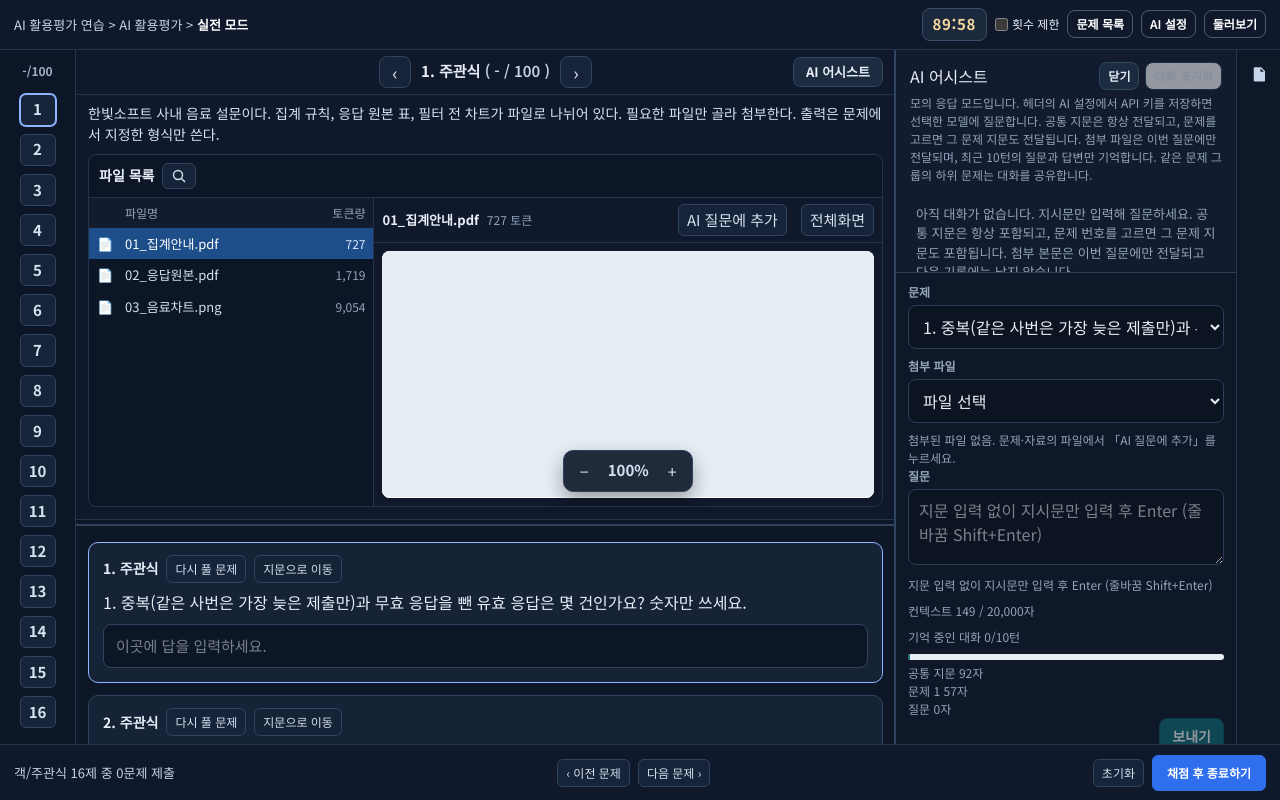
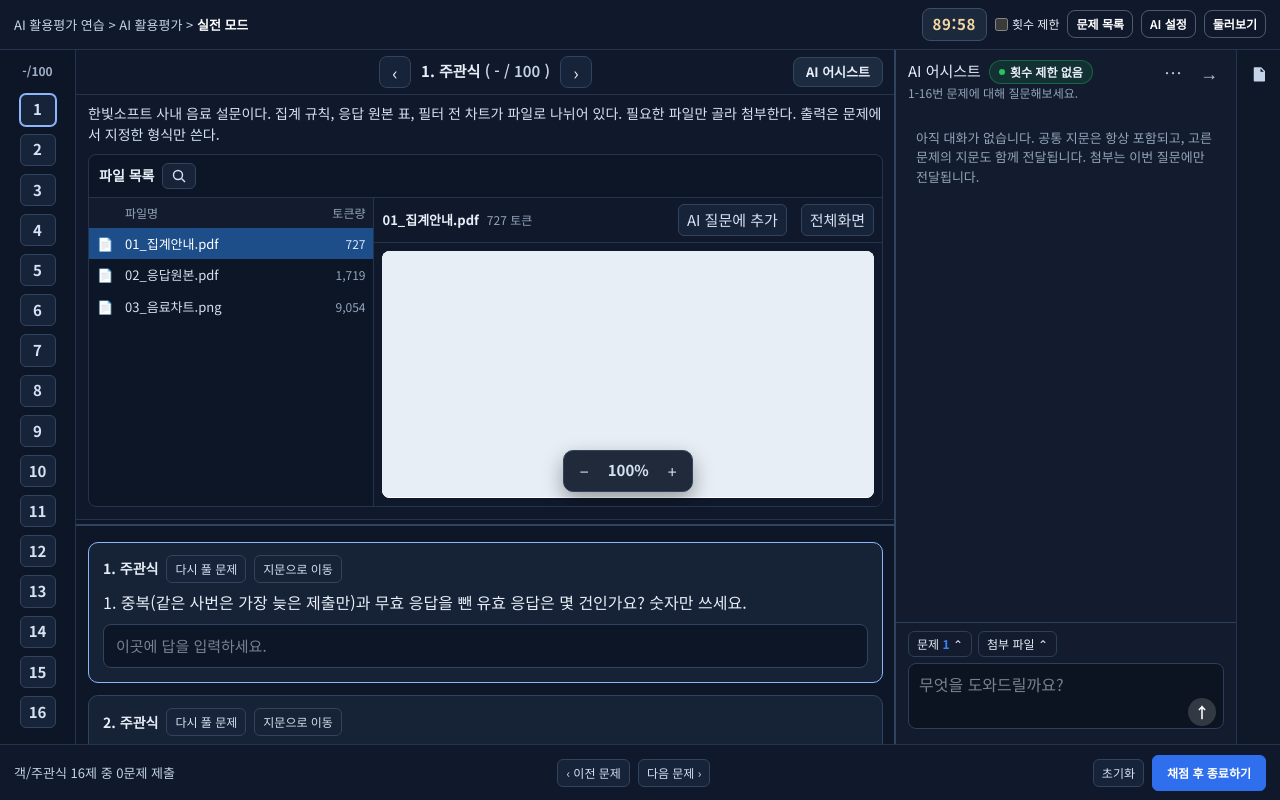
Before and after one commit to donggrri/ai-assessment-practice, a Next.js app: page /ai-assessment-practice/ in a window 1280 px wide. Both pictures are taken after a click on the button "실전 모드". Built offline with nearby package versions, Linux system fonts and the light colour scheme.

Commit message:
Exam-style compact AI panel: badge header, menu, drop-up question/file pickers, large chat area

```diff
--- a/app/globals.css
+++ b/app/globals.css
@@ -1525,3 +1525,43 @@ body.passage-split-dragging, body.passage-split-dragging * { user-select: none !
 }
 .file-tree .file-tree-item:hover > button.file-tree-add, .file-tree .file-tree-item > button.file-tree-add:focus-visible { display: inline-flex; }
 .file-tree .file-tree-item > button.file-tree-add.added { background: #16a34a; border-color: #16a34a; cursor: default; }
+
+/* ---- 실전형 AI 패널 레이아웃 ---- */
+.pane-ai .ai-head { padding: 10px 12px 6px; flex: none; }
+.pane-ai .ai-head-row { position: relative; display: flex; align-items: center; gap: 8px; }
+.pane-ai .ai-head-row h2 { font-size: 15px; margin: 0; }
+.ai-left-badge { display: inline-flex; align-items: center; gap: 5px; padding: 2px 9px; border-radius: 999px; font-size: 12px; font-weight: 600; background: rgba(34,197,94,.12); color: inherit; border: 1px solid rgba(34,197,94,.35); }
+.ai-left-badge i { width: 6px; height: 6px; border-radius: 50%; background: #22c55e; }
+.ai-left-badge.empty i { background: #ef4444; }
+.pane-ai .ai-head-actions { margin-left: auto; }
+.ai-icon-btn { border: 0; background: transparent; color: inherit; font-size: 18px; line-height: 1; padding: 2px 6px; cursor: pointer; border-radius: 6px; opacity: .8; }
+.ai-icon-btn:hover { opacity: 1; background: rgba(127,127,127,.15); }
+.ai-menu-pop { position: absolute; right: 0; top: 30px; z-index: 40; width: 280px; padding: 10px 12px; border-radius: 10px; border: 1px solid var(--line); background: #fff; color: #1f2937; box-shadow: 0 10px 28px rgba(0,0,0,.25); display: flex; flex-direction: column; gap: 6px; font-size: 12px; }
+.ai-menu-pop p { margin: 0; }
+.ai-menu-pop .parts { margin: 0; padding-left: 16px; }
+.ai-menu-note { color: #6b7280; }
+.pane-ai .ai-sub { margin: 2px 0 0; font-size: 12px; color: var(--muted); }
+.pane-ai .thread { flex: 1 1 0; min-height: 0; }
+.pane-ai .composer { max-height: none; overflow: visible; padding: 8px 12px 10px; position: relative; }
+.pane-ai .composer .warn { margin: 0 0 6px; font-size: 12px; }
+.dropup-row { display: flex; gap: 6px; margin-bottom: 6px; }
+.dropup { position: relative; }
+.dropup-btn { font-size: 12px; padding: 3px 8px; border-radius: 6px; border: 1px solid var(--line); background: transparent; color: inherit; cursor: pointer; white-space: nowrap; }
+.dropup-btn b { color: #3b82f6; }
+.dropup-pop { position: absolute; bottom: calc(100% + 4px); left: 0; z-index: 40; list-style: none; margin: 0; padding: 4px; min-width: 240px; max-width: 340px; max-height: 300px; overflow: auto; border-radius: 8px; border: 1px solid var(--line); background: #fff; color: #1f2937; box-shadow: 0 10px 28px rgba(0,0,0,.25); }
+.dropup-pop li button, .dropup-pop li label { display: flex; gap: 6px; width: 100%; text-align: left; border: 0; background: transparent; padding: 6px 8px; font-size: 12px; border-radius: 6px; cursor: pointer; color: inherit; }
+.dropup-pop li button:hover, .dropup-pop li label:hover, .dropup-pop li button.on { background: #eef2ff; }
+.chips.small { margin: 0 0 6px; gap: 4px; }
+.chips.small .chip { font-size: 11px; padding: 1px 6px; }
+.ask-box { position: relative; }
+.pane-ai .ask-box textarea { min-height: 44px; max-height: 160px; padding-right: 40px; resize: none; border-radius: 8px; }
+.ask-send { position: absolute; right: 8px; bottom: 8px; width: 28px; height: 28px; border-radius: 50%; border: 0; background: #3b82f6; color: #fff; font-weight: 800; cursor: pointer; }
+.ask-send:disabled { background: rgba(127,127,127,.35); cursor: default; }
+.pane-ai .chat-hint { margin: 4px 0 0; font-size: 11px; }
+.exam-shell.desk-exam .ai-menu-pop, .exam-shell.desk-exam .dropup-pop { background: #16223a; color: #e7eef8; border-color: #33465f; }
+.exam-shell.desk-exam .ai-menu-note { color: #93a4bb; }
+.exam-shell.desk-exam .dropup-pop li button:hover, .exam-shell.desk-exam .dropup-pop li label:hover, .exam-shell.desk-exam .dropup-pop li button.on { background: #24344c; }
+.exam-shell.desk-exam .pane-ai .composer { background: transparent; }
+.pane-ai .composer .warn { padding: 3px 8px; }
+.pane-ai .ai-head .ai-sub { margin-top: 0; }
+.cooldown-tag { margin-left: auto; align-self: center; font-size: 11px; color: #f59e0b; white-space: nowrap; }
--- a/components/ai-pane.tsx
+++ b/components/ai-pane.tsx
@@ -10,6 +10,8 @@ export function AiPane() {
   const exam = useExam();
   const [pasteWarning, setPasteWarning] = useState(false);
   const [memoOpen, setMemoOpen] = useState(false);
+  const [menuOpen, setMenuOpen] = useState(false);
+  const [pop, setPop] = useState<"question" | "file" | null>(null);
   const memo = useSyncExternalStore(
     subscribeMemo,
     () => loadMemo(localStorage, exam.chatGroupId),
@@ -21,13 +23,14 @@ export function AiPane() {
   const files = exam.attachedFileIds
     .map((id) => exam.problem.files.find((file) => file.id === id))
     .filter((file): file is NonNullable<typeof file> => Boolean(file));
+  const selectedQuestion = exam.problem.questions.find((question) => question.id === exam.chatQuestionId) ?? null;
   const limit = exam.measurement.limit ?? exam.config.contextCharLimit;
   const ratio = limit > 0 ? Math.min(100, (exam.measurement.charCount / limit) * 100) : 100;
   const placeholder = exam.locked
     ? "채점이 끝나 질문을 보낼 수 없습니다."
     : limitBlocked
       ? "AI 질문 횟수를 모두 사용했습니다."
-      : CHAT_HINT;
+      : "무엇을 도와드릴까요?";
   const blocked =
     exam.locked || cooling || limitBlocked || exam.sending || exam.measurement.over || exam.chatDraft.trim() === "";
 
@@ -42,37 +45,80 @@ export function AiPane() {
         <div className="ai-head">
           <div className="ai-head-row">
             <h2>AI 어시스트</h2>
+            <span className={`ai-left-badge${limitBlocked ? " empty" : ""}`} data-testid="ai-left-badge">
+              <i aria-hidden="true" />
+              {exam.requestLimitEnabled ? `${exam.remaining}회 남음` : "횟수 제한 없음"}
+            </span>
             <div className="ai-head-actions">
-              <button type="button" className="btn small ai-close" data-testid="ai-close" aria-label="AI 어시스트 닫기" onClick={() => exam.closeAi()}>
-                닫기
+              <button
+                type="button"
+                className="ai-icon-btn"
+                data-testid="ai-menu"
+                aria-label="AI 도구"
+                aria-expanded={menuOpen}
+                onClick={() => setMenuOpen((open) => !open)}
+              >
+                ⋯
               </button>
-              {limitBlocked ? (
-                <span className="exhausted" data-testid="requests-exhausted">
-                  횟수 소진
-                </span>
-              ) : null}
+              <button type="button" className="ai-icon-btn" data-testid="ai-close" aria-label="AI 어시스트 닫기" onClick={() => exam.closeAi()}>
+                →
+              </button>
+            </div>
+            {menuOpen ? (
+              <div className="ai-menu-pop" role="menu" data-testid="ai-menu-pop">
+                <p className="ai-menu-model">
+                  {exam.config.mockMode ? "모의 응답 모드 (AI 설정에서 API 키 입력)" : `모델: ${exam.config.model}`}
+                </p>
+                <p className="counter" data-testid="memory-turns">
+                  기억 중인 대화 {exam.memoryTurns}/{CHAT_MEMORY_TURNS}턴
+                </p>
+                <p
+                  className={`counter ${exam.measurement.over ? "over" : exam.measurement.near ? "near" : ""}`}
+                  data-testid="context-counter"
+                >
+                  컨텍스트 {exam.measurement.charCount.toLocaleString("ko-KR")} / {limit.toLocaleString("ko-KR")}자
+                </p>
+                <div className={`bar ${exam.measurement.over ? "over" : exam.measurement.near ? "near" : ""}`}>
+                  <span style={{ width: `${ratio}%` }} />
+                </div>
+                <ul className="parts">
+                  {exam.measurement.parts.map((part) => (
+                    <li key={part.key}>
+                      {part.label} {part.charCount.toLocaleString("ko-KR")}자
+                    </li>
+                  ))}
+                </ul>
+                <p className="chat-hint" data-testid="chat-hint">
+                  {CHAT_HINT}
+                </p>
+                <p className="ai-menu-note">
+                  첨부 파일은 이번 질문에만 전달되고, 최근 {CHAT_MEMORY_TURNS}턴의 질문과 답변만 기억합니다. 같은 문제 그룹은 대화를 공유합니다.
+                </p>
                 <button
                   type="button"
                   className="btn small"
                   data-testid="clear-chat"
                   disabled={exam.sending || exam.messages.length === 0}
-                onClick={() => exam.clearChat()}
+                  onClick={() => {
+                    exam.clearChat();
+                    setMenuOpen(false);
+                  }}
                 >
                   대화 초기화
                 </button>
               </div>
+            ) : null}
           </div>
-          <p>
-            {exam.config.mockMode
-              ? "모의 응답 모드입니다. 헤더의 AI 설정에서 API 키를 저장하면 선택한 모델에 질문합니다. "
-              : `${exam.config.model}에 질문합니다. `}
-            공통 지문은 항상 전달되고, 문제를 고르면 그 문제 지문도 전달됩니다. 첨부 파일은 이번 질문에만 전달되며, 최근 {CHAT_MEMORY_TURNS}턴의 질문과 답변만 기억합니다. 같은 문제 그룹의 하위 문제는 대화를 공유합니다.
+          <p className="ai-sub">
+            {exam.problem.questions.length > 0
+              ? `1-${exam.problem.questions.length}번 문제에 대해 질문해보세요.`
+              : "질문해보세요."}
           </p>
         </div>
         <div className="thread" data-testid="chat-thread" aria-live="polite">
           {exam.messages.length === 0 ? (
             <p className="empty-chat">
-              아직 대화가 없습니다. 지시문만 입력해 질문하세요. 공통 지문은 항상 포함되고, 문제 번호를 고르면 그 문제 지문도 포함됩니다. 첨부 본문은 이번 질문에만 전달되고 다음 기록에는 남지 않습니다.
+              아직 대화가 없습니다. 공통 지문은 항상 포함되고, 고른 문제의 지문도 함께 전달됩니다. 첨부는 이번 질문에만 전달됩니다.
             </p>
           ) : (
             exam.messages.map((message) => (
@@ -105,61 +151,117 @@ export function AiPane() {
             if (!blocked) exam.sendChat();
           }}
         >
-          <div data-tour="question-select">
-            <label htmlFor="chat-question">문제</label>
-            <select
-              id="chat-question"
-              value={exam.chatQuestionId ?? ""}
+          {limitBlocked && !exam.locked ? (
+            <p className="warn" role="status">
+              AI 질문 횟수를 모두 사용했습니다.
+            </p>
+          ) : null}
+          {exam.similarWarning ? (
+            <p className="warn" role="status" data-testid="similar-warning">
+              {exam.similarWarning}
+            </p>
+          ) : null}
+          {pasteWarning ? (
+            <p className="warn" role="status" data-testid="paste-warning">
+              지문이나 자료 텍스트는 붙여넣을 수 없습니다. 질문은 직접 입력하세요.
+            </p>
+          ) : null}
+          {exam.chatError ? (
+            <p className="warn" role="alert">
+              {exam.chatError}
+            </p>
+          ) : null}
+          <div className="dropup-row">
+            <div className="dropup" data-tour="question-select">
+              <button
+                type="button"
+                className="dropup-btn"
+                data-testid="question-dropup"
+                aria-expanded={pop === "question"}
                 disabled={exam.locked}
-              onChange={(event) => {
-                const next = event.target.value || null;
-                exam.setChatQuestionId(next);
-              }}
+                onClick={() => setPop((cur) => (cur === "question" ? null : "question"))}
               >
-              <option value="">선택 안 함 (공통 지문만 전달)</option>
+                {selectedQuestion ? (
+                  <>
+                    문제 <b>{selectedQuestion.number}</b>
+                  </>
+                ) : (
+                  "문제 선택 안 함"
+                )}{" "}
+                <span aria-hidden="true">⌃</span>
+              </button>
+              {pop === "question" ? (
+                <ul className="dropup-pop" role="listbox" aria-label="문제 선택">
+                  <li>
+                    <button type="button" onClick={() => { exam.setChatQuestionId(null); setPop(null); }}>
+                      선택 안 함 (공통 지문만)
+                    </button>
+                  </li>
                   {exam.problem.questions.map((question) => (
-                <option key={question.id} value={question.id}>
-                  {question.number}. {question.prompt.slice(0, 48)}
-                </option>
+                    <li key={question.id}>
+                      <button
+                        type="button"
+                        aria-selected={question.id === exam.chatQuestionId}
+                        className={question.id === exam.chatQuestionId ? "on" : ""}
+                        onClick={() => { exam.setChatQuestionId(question.id); setPop(null); }}
+                      >
+                        {question.number}. {question.prompt.slice(0, 40)}
+                      </button>
+                    </li>
                   ))}
-            </select>
+                </ul>
+              ) : null}
             </div>
-          <label htmlFor="chat-file" style={{ marginTop: 8 }}>
-            첨부 파일
+            <div className="dropup" data-tour="file-attach">
+              <button
+                type="button"
+                className="dropup-btn"
+                data-testid="file-dropup"
+                aria-expanded={pop === "file"}
+                disabled={exam.locked}
+                onClick={() => setPop((cur) => (cur === "file" ? null : "file"))}
+              >
+                첨부 파일{files.length > 0 ? <b> {files.length}</b> : null} <span aria-hidden="true">⌃</span>
+              </button>
+              {pop === "file" ? (
+                <ul className="dropup-pop files" aria-label="첨부 파일 선택">
+                  {exam.problem.files.map((file) => {
+                    const on = exam.attachedFileIds.includes(file.id);
+                    return (
+                      <li key={file.id}>
+                        <label>
+                          <input
+                            type="checkbox"
+                            checked={on}
+                            onChange={() => (on ? exam.detachFile(file.id) : exam.attachFile(file.id))}
+                          />
+                          {file.name}
                         </label>
-          <select
-            id="chat-file"
-            aria-label="첨부 파일"
-            data-tour="file-attach"
-            value=""
-            disabled={exam.locked}
-            onChange={(event) => {
-              const fileId = event.target.value;
-              if (fileId) exam.attachFile(fileId);
-            }}
-          >
-            <option value="">파일 선택</option>
-            {exam.problem.files.map((file) => (
-              <option key={file.id} value={file.id} disabled={exam.attachedFileIds.includes(file.id)}>
-                {file.name}
-              </option>
-            ))}
-          </select>
-          {files.length === 0 ? (
-            <p className="note">첨부된 파일 없음. 문제·자료의 파일에서 「AI 질문에 추가」를 누르세요.</p>
-          ) : (
-            <div className="chips">
+                      </li>
+                    );
+                  })}
+                </ul>
+              ) : null}
+            </div>
+            {cooling ? (
+              <span className="cooldown-tag" role="status" data-testid="ask-cooldown">
+                다음 질문까지 {cooldownSeconds}초
+              </span>
+            ) : null}
+          </div>
+          {files.length > 0 ? (
+            <div className="chips small">
               {files.map((file) => (
                 <span key={file.id} className="chip" data-testid={`chip-${file.id}`}>
-                  {file.name}
+                  {file.name.split("/").pop()}
                   <button type="button" className="chip-x" aria-label={`${file.name} 첨부 해제`} onClick={() => exam.detachFile(file.id)} disabled={exam.locked}>
                     ×
                   </button>
                 </span>
               ))}
             </div>
-          )}
-          <label htmlFor="chat-draft">질문</label>
+          ) : null}
+          <div className="ask-box">
             <textarea
               id="chat-draft"
               data-testid="chat-input"
@@ -186,64 +288,8 @@ export function AiPane() {
                 if (!blocked) exam.sendChat();
               }}
             />
-          <p className="chat-hint" data-testid="chat-hint">
-            {CHAT_HINT}
-          </p>
-          <p
-            className={`counter ${exam.measurement.over ? "over" : exam.measurement.near ? "near" : ""}`}
-            data-testid="context-counter"
-            aria-live="polite"
-          >
-            컨텍스트 {exam.measurement.charCount.toLocaleString("ko-KR")} / {limit.toLocaleString("ko-KR")}자
-          </p>
-          <p className="counter" data-testid="memory-turns">
-            기억 중인 대화 {exam.memoryTurns}/{CHAT_MEMORY_TURNS}턴
-          </p>
-          {exam.measurement.over ? (
-            <p className="warn" role="alert" data-testid="context-warning">
-              컨텍스트 한도를 초과했습니다. 첨부 파일을 빼거나 질문을 줄인 뒤 다시 보내세요.
-            </p>
-          ) : exam.measurement.near ? (
-            <p className="near-note">한도에 가까워졌습니다. 파일을 더 붙이면 전송이 막힐 수 있습니다.</p>
-          ) : null}
-          <div className={`bar ${exam.measurement.over ? "over" : exam.measurement.near ? "near" : ""}`}>
-            <span style={{ width: `${ratio}%` }} />
-          </div>
-          <ul className="parts">
-            {exam.measurement.parts.map((part) => (
-              <li key={part.key}>
-                {part.label} {part.charCount.toLocaleString("ko-KR")}자
-              </li>
-            ))}
-          </ul>
-          {limitBlocked && !exam.locked ? (
-            <p className="warn" role="status">
-              AI 질문 횟수를 모두 사용했습니다.
-            </p>
-          ) : null}
-          {cooling ? (
-            <p className="warn" role="status" data-testid="ask-cooldown">
-              다음 질문까지 {cooldownSeconds}초
-            </p>
-          ) : null}
-          {exam.similarWarning ? (
-            <p className="warn" role="status" data-testid="similar-warning">
-              {exam.similarWarning}
-            </p>
-          ) : null}
-          {pasteWarning ? (
-            <p className="warn" role="status" data-testid="paste-warning">
-              지문이나 자료 텍스트는 붙여넣을 수 없습니다. 질문은 직접 입력하세요.
-            </p>
-          ) : null}
-          {exam.chatError ? (
-            <p className="warn" role="alert">
-              {exam.chatError}
-            </p>
-          ) : null}
-          <div className="send-row">
-            <button type="submit" className="btn tide" data-testid="send-button" disabled={blocked}>
-              {exam.sending ? "보내는 중" : "보내기"}
+            <button type="submit" className="ask-send" data-testid="send-button" aria-label={exam.sending ? "보내는 중" : "보내기"} disabled={blocked}>
+              {exam.sending ? "…" : "↑"}
             </button>
           </div>
         </form>
```
Lines whose indentation alone changed are shown as unchanged.
